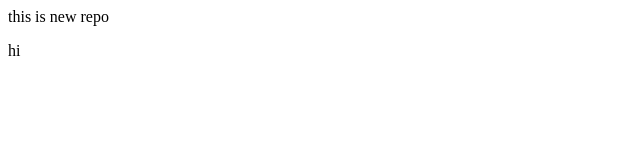
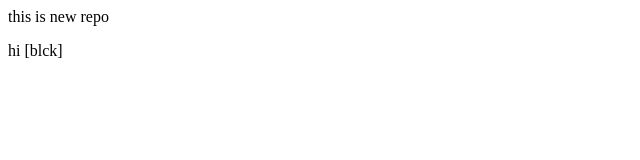
Before and after one commit to Kavyamp-lab/localrepo, a plain HTML site: page index.html in a window 1280 px wide. Shown: the full height of the page, 0-640 px from the left. Drawn offline with Linux system fonts and the light colour scheme.

Commit message:
add black

```diff
--- a/index.html
+++ b/index.html
@@ -1,2 +1,2 @@
 <p>this is new repo</p>
-<h>hi</h>
+<h>hi [blck]</h>
```
